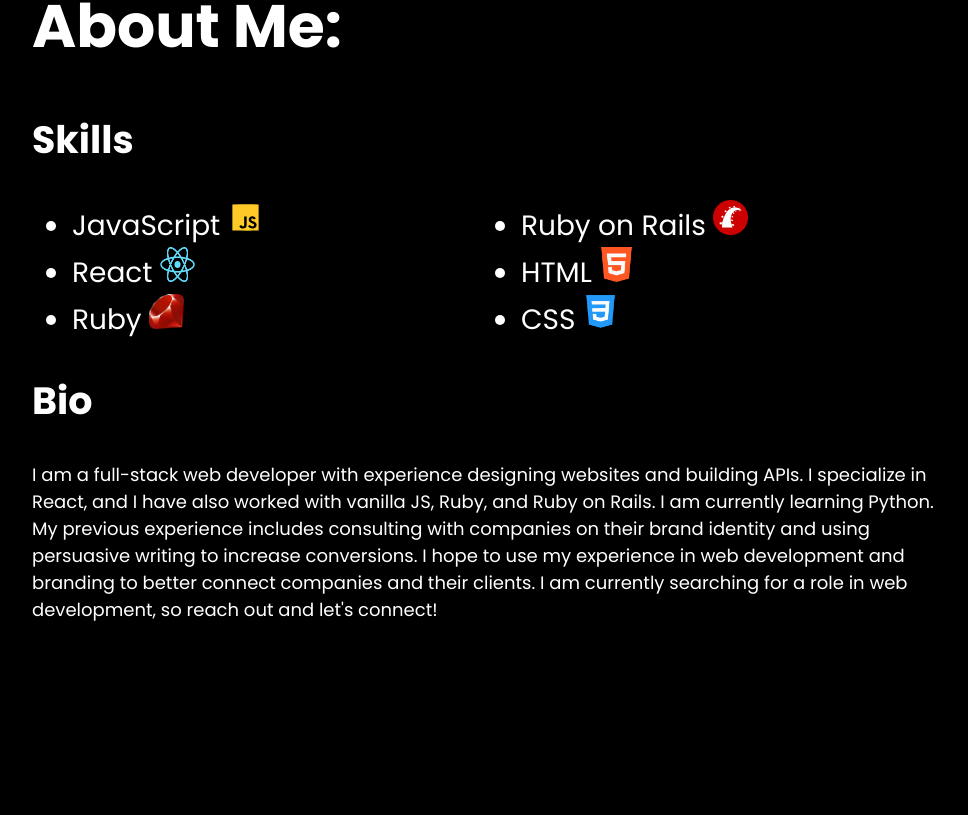
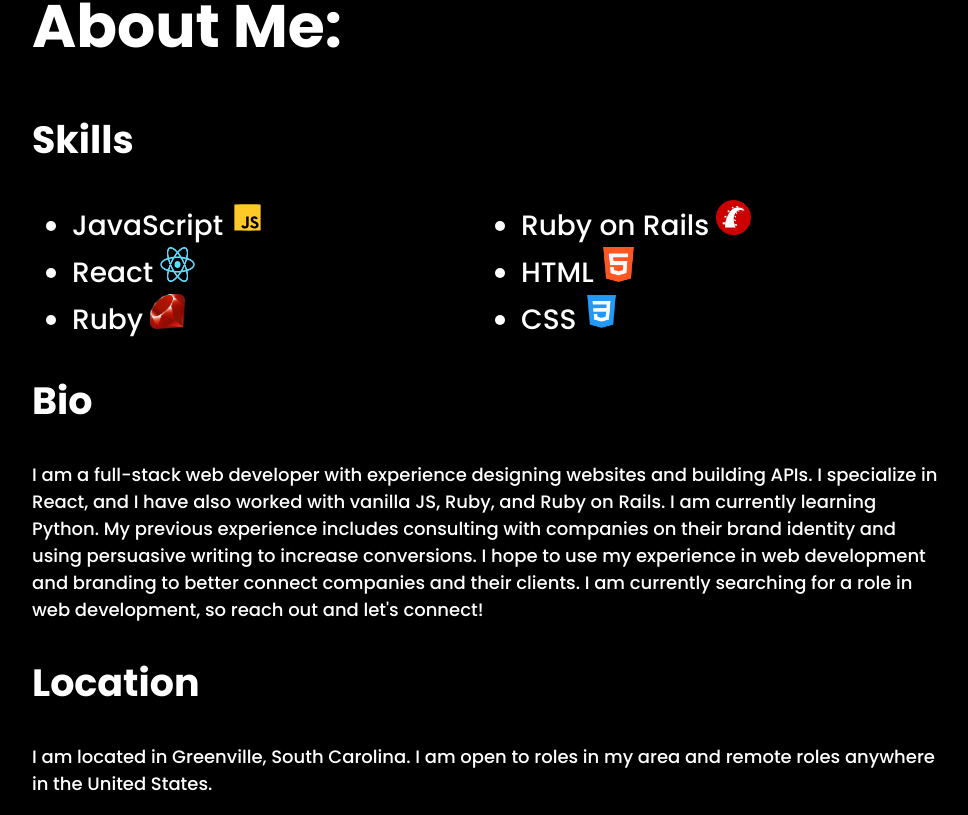
Before and after one commit to pjparham/parker-portfolio-site, a React (Create React App) app: page /about in a window 1280 px wide. Shown: the part 182-997 px from the top of the page, without its empty margins (128-1096 px from the left). Before the commit the page ends 823 px from the top, so only its background shows below. Built offline with nearby package versions, Linux system fonts and the light colour scheme.

Commit message:
updates text on about page and updates favicon

```diff
--- a/public/index.html
+++ b/public/index.html
@@ -2,7 +2,7 @@
 <html lang="en">
   <head>
     <meta charset="utf-8" />
-    <link rel="icon" href="%PUBLIC_URL%/favicon.ico" />
+    <link rel="icon" href="favicon.ico" />
     <meta name="viewport" content="width=device-width, initial-scale=1" />
     <meta name="theme-color" content="#000000" />
     <meta
@@ -31,7 +31,7 @@
       work correctly both with client-side routing and a non-root public URL.
       Learn how to configure a non-root public URL by running `npm run build`.
     -->
-    <title>React App</title>
+    <title>Parker Parham's Portfolio</title>
   </head>
   <body>
     <noscript>You need to enable JavaScript to run this app.</noscript>
--- a/src/components/About.js
+++ b/src/components/About.js
@@ -23,6 +23,8 @@
         </ul>
         <h2>Bio</h2>
         <p>I am a full-stack web developer with experience designing websites and building APIs. I specialize in React, and I have also worked with vanilla JS, Ruby, and Ruby on Rails. I am currently learning Python. My previous experience includes consulting with companies on their brand identity and using persuasive writing to increase conversions. I hope to use my experience in web development and branding to better connect companies and their clients. I am currently searching for a role in web development, so reach out and let's connect!</p>
+        <h2>Location</h2>
+        <p>I am located in Greenville, South Carolina. I am open to roles in my area and remote roles anywhere in the United States.</p>
     </div>
   )
 }
--- a/src/index.css
+++ b/src/index.css
@@ -39,6 +39,7 @@
 
 .about, p {
   font-size: 18px;
+  font-weight: 500;
 }
 
 .about-ul {
```
Also changed, not shown: 1 other file (tests, documents, lock files or other folders).
